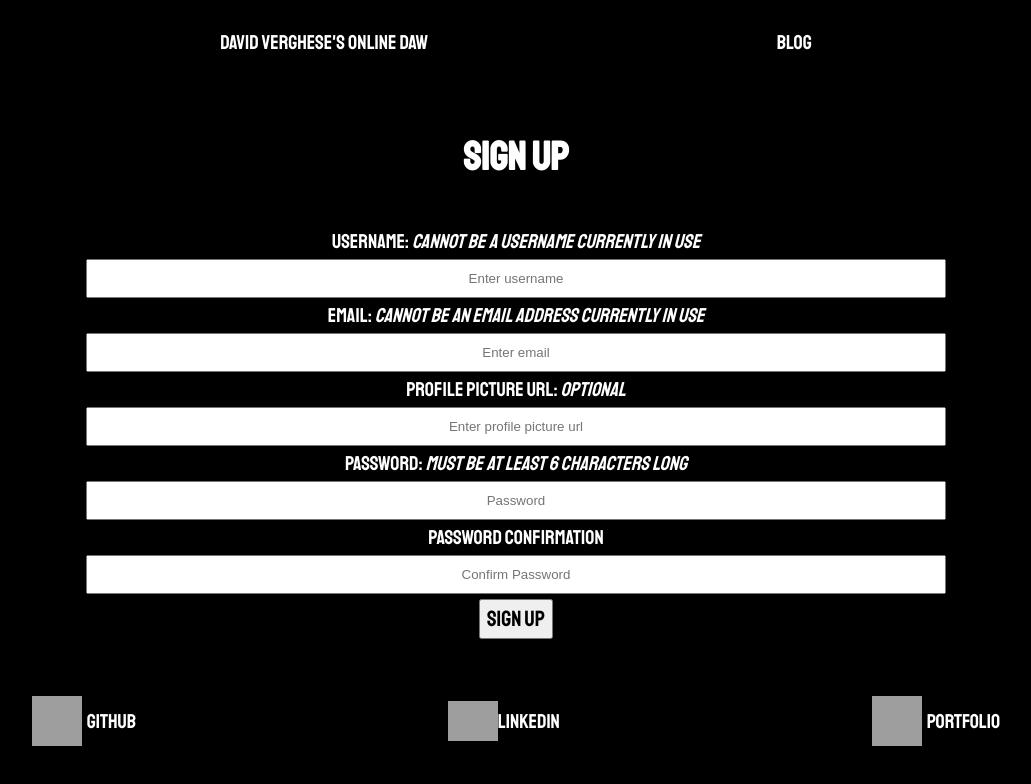
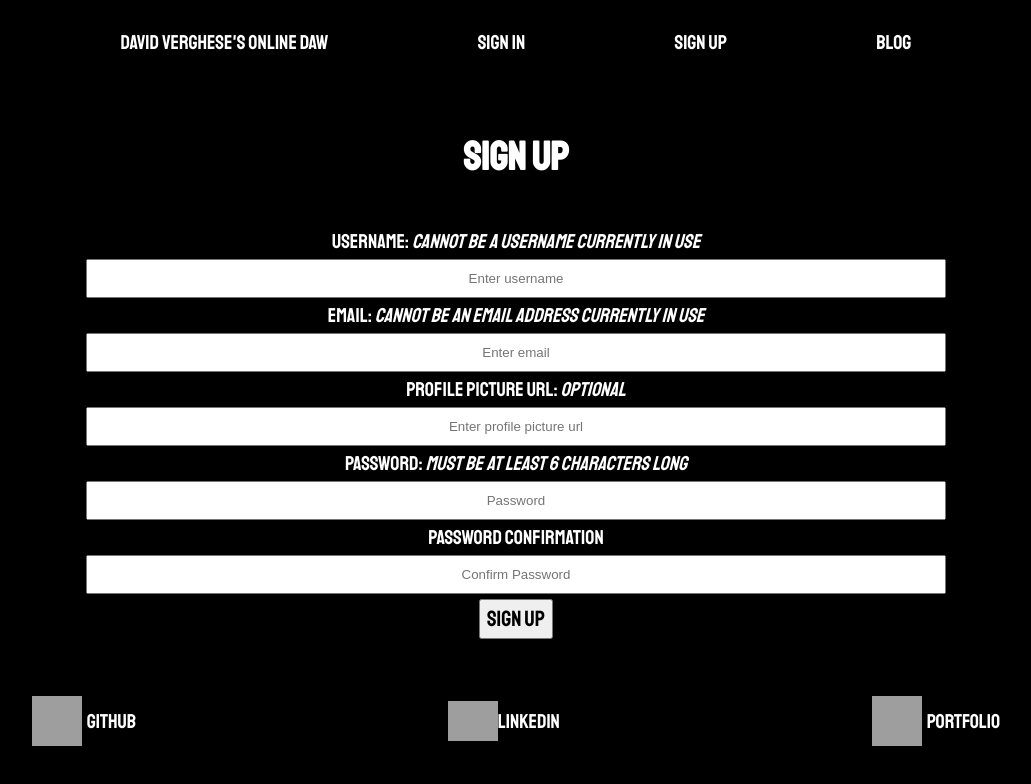
Before and after one commit to DavidVerghese/BeatmakerJS, a React (Create React App) app in the folder client/: page /sign-up in a window 1280 px wide. Shown: the top 784 px of the page, without its empty margins (124-1155 px from the left). Built offline with nearby package versions, Linux system fonts and the light colour scheme; grey boxes are pictures that could not be loaded.

Commit message:
created new header for sign_up and sign in

```diff
--- a/client/src/App.js
+++ b/client/src/App.js
@@ -22,12 +22,13 @@ function App() {
     }
     fetchUser()
   }, [])
+  console.log(user);
   return (
     <div className="app">
       <Route exact path="/blog"><Blog user={user}/></Route>
       <Route exact path="/"><Home user={user}/></Route>
-      <Route exact path="/sign-up"><SignUp user={user} setUser={setUser}/></Route>
-      <Route exact path="/sign-in"> <SignIn user={user} setUser={setUser} /></Route>
+      <Route exact path="/sign-up"><SignUp siteUser={user} setUser={setUser}/></Route>
+      <Route exact path="/sign-in"> <SignIn siteUser={user} setUser={setUser} /></Route>
       <Route exact path="/sign-out">
           <SignOut setUser={setUser} clearUser={clearUser}/>
       </Route>
--- /dev/null
+++ b/client/src/components/AuthenticationHeader/AuthenticationHeader.jsx
@@ -0,0 +1,14 @@
+import { Link } from "react-router-dom";
+
+function AuthenticationHeader(props) {
+  const { user } = props;
+  console.log('here',user);
+  return <header>
+    <Link to="/"><p>David Verghese's Online Daw</p></Link>
+    {user ?  <Link to="/sign-out" ><p>Sign Out</p></Link> : <><Link to="/sign-in" ><p>Sign in</p></Link>
+      <Link to="/sign-up" ><p>Sign up</p></Link>
+    </>}
+    <Link to="/blog" >Blog</Link>
+  </header>
+}
+export default AuthenticationHeader;
--- a/client/src/screens/SignIn/SignIn.js
+++ b/client/src/screens/SignIn/SignIn.js
@@ -2,12 +2,12 @@ import './SignIn.css';
 import { signIn } from "../../services/users";
 import React, { useState } from "react";
 import { useHistory, Link } from "react-router-dom";
-import Header from '../../components/Header/Header';
+import AuthenticationHeader from "../../components/AuthenticationHeader/AuthenticationHeader"
 function SignIn(props) {
 
 
   const history = useHistory();
-
+  const { siteUser } = props;
   const [form, setForm] = useState({
     username: "",
     password: "",
@@ -64,7 +64,7 @@ function SignIn(props) {
   const { username, password, user } = form;
 
   return (<div className="signin">
-       <Header user={user}/>
+       <AuthenticationHeader user={siteUser}/>
     <div className="form-container">
         <h1>Sign In</h1>
         <p><i><Link to="sign-up">Sign up</Link> if you do not have an account</i></p>
--- a/client/src/screens/SignUp/SignUp.jsx
+++ b/client/src/screens/SignUp/SignUp.jsx
@@ -1,12 +1,14 @@
 import { signUp, signIn } from "../../services/users";
 import { useHistory } from "react-router-dom";
 import React, { useState } from "react";
-import Header from "../../components/Header/Header";
+import AuthenticationHeader from "../../components/AuthenticationHeader/AuthenticationHeader"
+
 import './SignUp.css';
+
 
 function SignUp(props) {
   const history = useHistory();
-
+  const { siteUser } = props;
   const [form, setForm] = useState({
     username: "",
     email: "",
@@ -72,7 +74,7 @@ function SignUp(props) {
   const { email, username, password, passwordConfirmation, user, profile_pic } = form;
 
   return ( <div className="signup-background">
-         <Header user={user}/>
+         <AuthenticationHeader user={siteUser}/>
   <div className="signup-container">
     <h1>Sign Up</h1>
     <form className="signup-form" onSubmit={onSignUp}>
```
Also changed, not shown: client/src/components/AuthenticationHeader/AuthenticationHeader.css (added).
